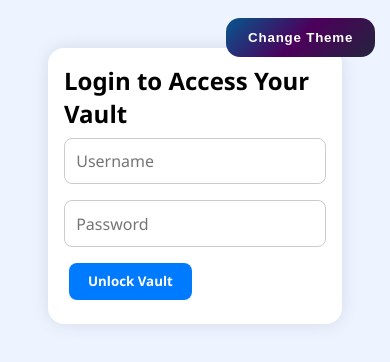
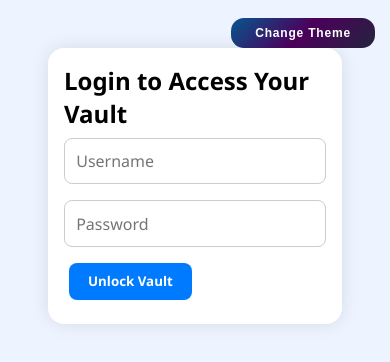
Before and after one commit to Yashraj2007/secure-snippet-vault, a plain HTML site: page index.html in a window 390 px wide. Drawn offline with Linux system fonts and the light colour scheme.

Commit message:
style.css

```diff
--- a/style.css
+++ b/style.css
@@ -19,12 +19,12 @@
     color: #ffffff;
   }
 
-  /* ===== Theme Toggle Button ===== */
+  /* === Dark Theme Toggle Button === */
 .theme-btn {
   position: fixed;
   top: 10px;
   right: 20px;
-    background: linear-gradient(135deg, #05578e, #4c005b, #24243e); /* Deep luxury tones */
+  background: linear-gradient(135deg, #05578e, #4c005b, #24243e);
   color: #fff;
   font-weight: 700;
   padding: 12px 22px;
@@ -35,12 +35,32 @@
   letter-spacing: 0.8px;
   transition: all 0.3s ease-in-out;
   z-index: 1000;
+  font-size: 16px;
 }
-
 .theme-btn:hover {
   transform: scale(1.05);
   background: linear-gradient(135deg, #1f005c, #5b0060, #870160);
   box-shadow: 0 0 20px rgba(255, 0, 255, 0.5), 0 0 30px rgba(0, 255, 255, 0.4);
+}
+
+/* === Responsive adjustments === */
+@media (max-width: 768px) {
+  .theme-btn {
+    top: 8px;
+    right: 16px;
+    padding: 10px 20px;
+    font-size: 14px;
+  }
+}
+@media (max-width: 480px) {
+  .theme-btn {
+    width: 37%;
+    height: 30px;
+    bottom: 630px;
+    padding: 0px 0px;
+    font-size: 12px;
+    border-radius: 13px;
+  }
 }
 
   /* ===== Auth Box ===== */
```
Lines whose indentation alone changed are shown as unchanged.
